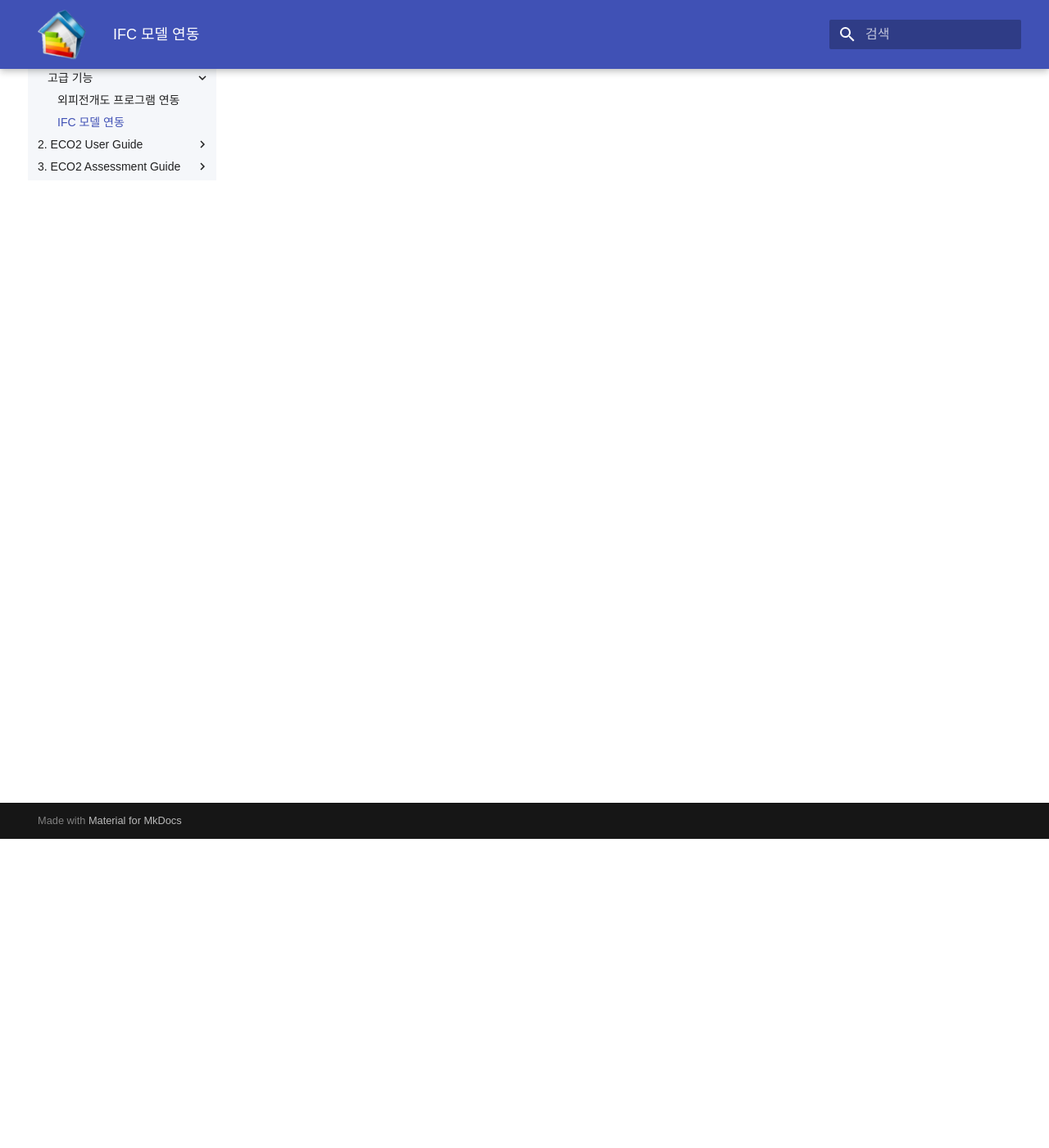
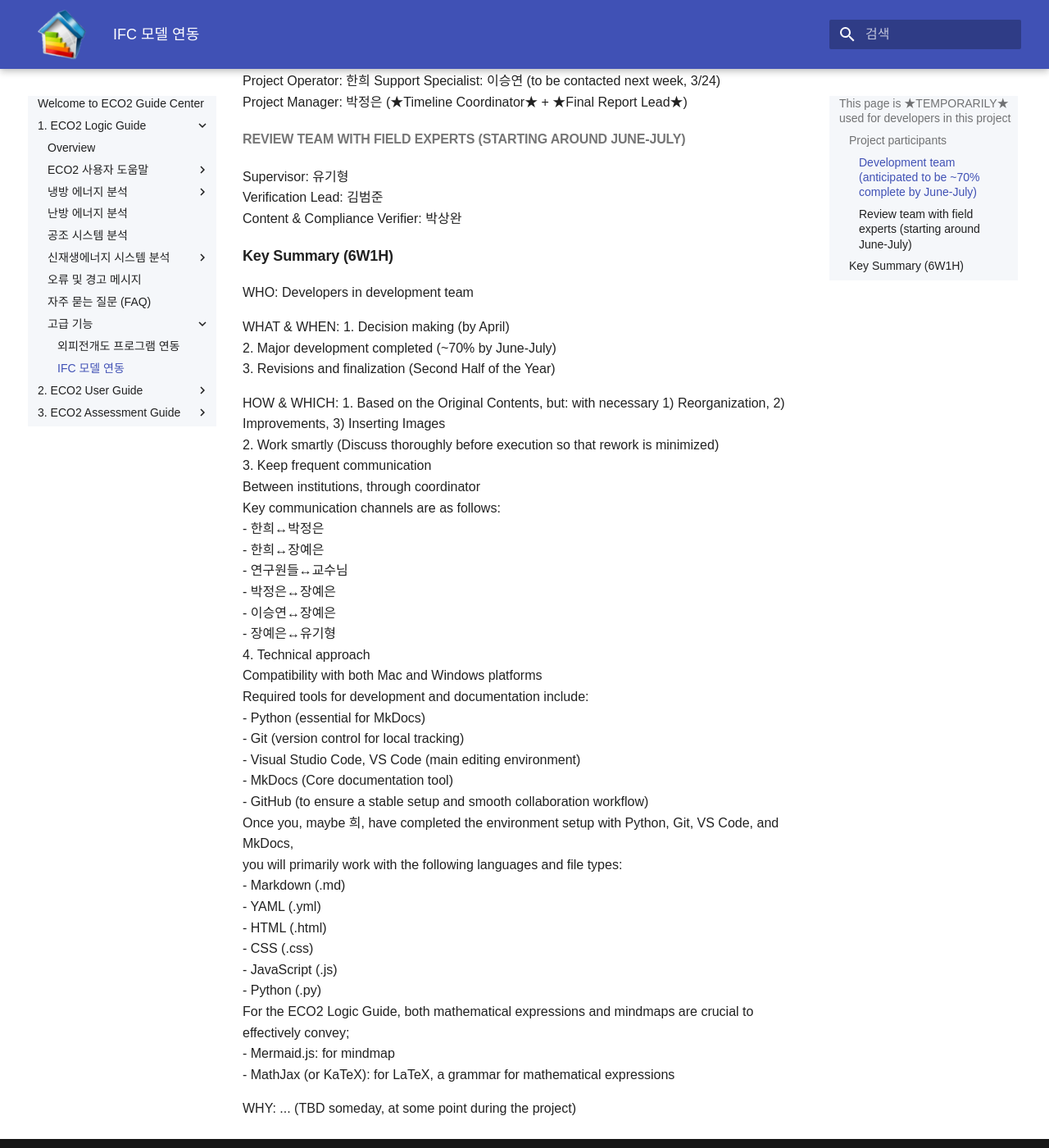
Before and after one commit to seungyeon315/eco2_guide_center_new, an MkDocs documentation site: the page built from docs/1. ECO2 Logic Guide/고급 기능/IFC_모델_연동.md, in a window 1280 px wide and 1400 px high, scrolled down 377 px. Shown: the whole window at 82% size. Built offline with MkDocs 1.6.1 and Material for MkDocs 9.7.7, drawn with Linux system fonts in a browser that asks for light colours; some web fonts are replaced; some of the changed text lies outside the part shown.

Commit message:
Temporary pages for developers

```diff
--- a/docs/1. ECO2 Logic Guide/고급 기능/IFC_모델_연동.md
+++ b/docs/1. ECO2 Logic Guide/고급 기능/IFC_모델_연동.md
@@ -1 +1,56 @@
 # IFC 모델 연동
+
+## This page is ★TEMPORARILY★ used for developers in this project
+
+#### Project participants
+##### Development team (anticipated to be ~70% complete by June-July)
+Supervisor:             유기형
+Execute Coordinator:    장예은
+Project Operator:       한희
+Support Specialist:     이승연 (to be contacted next week, 3/24)
+Project Manager:        박정은 (★Timeline Coordinator★ + ★Final Report Lead★)
+
+##### Review team with field experts (starting around June-July)
+Supervisor:                     유기형
+Verification Lead:              김범준
+Content & Compliance Verifier:  박상완
+
+#### Key Summary (6W1H)
+WHO:            Developers in development team
+
+WHAT & WHEN:    1. Decision making (by April)
+                2. Major development completed (~70% by June-July)
+                3. Revisions and finalization (Second Half of the Year)
+
+HOW & WHICH:            1. Based on the Original Contents, but: with necessary 1) Reorganization, 2) Improvements, 3) Inserting Images
+                2. Work smartly (Discuss thoroughly before execution so that rework is minimized)
+                3. Keep frequent communication
+                    Between institutions, through coordinator
+                    Key communication channels are as follows:
+                    - 한희↔박정은
+                    - 한희↔장예은
+                    - 연구원들↔교수님
+                    - 박정은↔장예은
+                    - 이승연↔장예은
+                    - 장예은↔유기형
+                4. Technical approach
+                    Compatibility with both Mac and Windows platforms
+                    Required tools for development and documentation include:
+                    - Python (essential for MkDocs)
+                    - Git (version control for local tracking)
+                    - Visual Studio Code, VS Code (main editing environment)
+                    - MkDocs (Core documentation tool)
+                    - GitHub (to ensure a stable setup and smooth collaboration workflow)
+                    Once you, maybe 희, have completed the environment setup with Python, Git, VS Code, and MkDocs,
+                    you will primarily work with the following languages and file types:
+                    - Markdown (.md)
+                    - YAML (.yml)
+                    - HTML (.html)
+                    - CSS (.css)
+                    - JavaScript (.js)
+                    - Python (.py)
+                    For the ECO2 Logic Guide, both mathematical expressions and mindmaps are crucial to effectively convey;
+                    - Mermaid.js: for mindmap
+                    - MathJax (or KaTeX): for LaTeX, a grammar for mathematical expressions
+
+WHY:            ... (TBD someday, at some point during the project)
```
Also changed, not shown: site/assets/custom.css, site/sitemap.xml, 2 other files.
